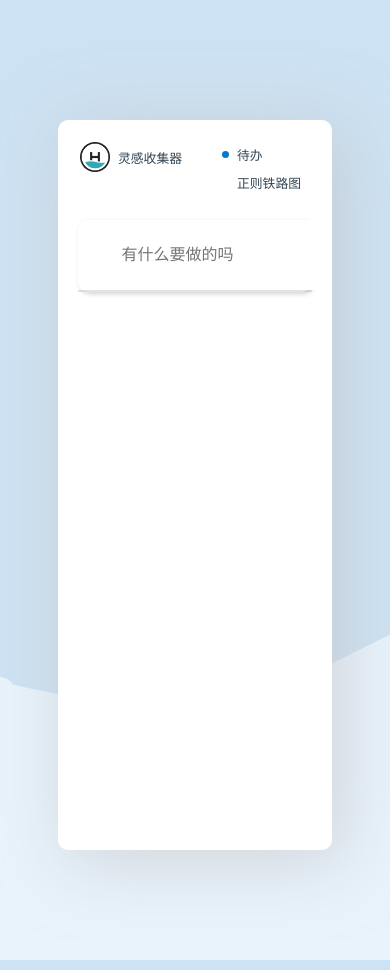
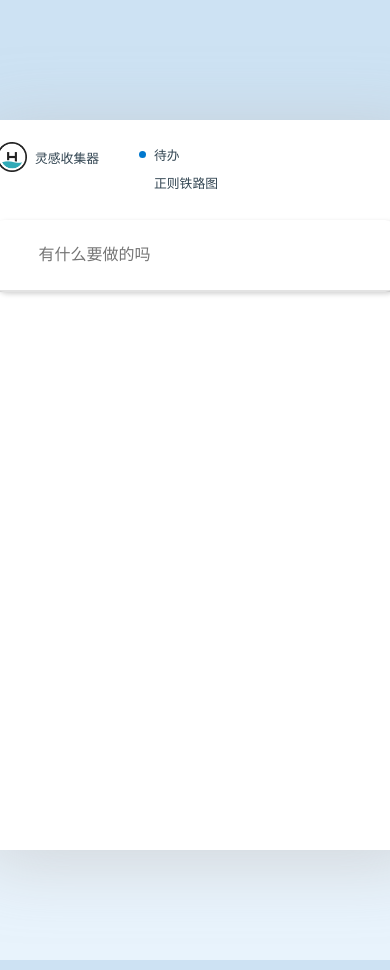
Before and after one commit to mymoonddd/profile_react, a React (Create React App) app: page / in a window 390 px wide. Built offline with nearby package versions, Linux system fonts and the light colour scheme.

Commit message:
小尺寸适配优化

```diff
--- a/src/pages/main.css
+++ b/src/pages/main.css
@@ -18,34 +18,77 @@
   box-shadow: 2px 2px 5px lightgray;
 }
 
-@media (min-width: 600px) {
+/* 尺寸： 1000 750 460 */
+@media (min-width: 1000px) {
+  .block {
+    width: 1000px;
+    flex-direction: row;
+  }
+
+  .wrapper {
+    width: 700px;
+  }
+}
+
+@media (min-width: 750px) and (max-width: 1000px) {
   .block {
     width: 90vw;
     flex-direction: row;
   }
 
   .wrapper {
-    width: 60vw;
+    width: 65vw;
   }
 }
-@media (max-width: 600px) {
+
+@media (max-width: 750px) and (min-width: 460px) {
   .block {
     width: 90vw;
     flex-direction: column;
   }
 
   .wrapper {
-    width: 60vw;
+    width: 80vw;
   }
 }
-@media (max-width: 300px) {
+
+@media (min-width: 750px) {
+  .sidebar {
+      width: 150px;
+      height: 100%;
+      flex-direction: column;
+  }
+}
+
+@media (max-width: 750px) {
+  .sidebar {
+    width: 100%;
+    height: 60px;
+    flex-direction: row;
+    align-items: flex-start;
+    margin-bottom: 20px;
+  }
+
+  .profile {
+    display: none;
+  }
+
+  .topbar {
+    display: none !important;
+  }
+
+  .options {
+    margin: 20px 0 ;
+  }
+}
+
+@media (max-width: 460px) {
   .block {
-    width: 400px;
-    scale: 0.6;
+    width: 500px;
     flex-direction: column;
   }
 
   .wrapper {
-    width: 300px;
+    width: 400px;
   }
 }
--- a/src/pages/main.js
+++ b/src/pages/main.js
@@ -2,16 +2,14 @@ import './main.css'
 import TopBar from './topbar';
 import SideBar from './sidebar';
 import Content from './content';
-import { useCallback, useEffect, useRef } from 'react';
+import { useEffect, useRef } from 'react';
 
 export default function Main() {
     const ref = useRef('')
-    // useEffect(() => {
-    //     setTimeout(() => {
-    //         scaleByScreenWidth()
-    //     })
-    // })
-
+    useEffect(() => {
+        window.addEventListener('resize', onResize)
+        return () => window.removeEventListener('resize', onResize)
+    })
 
     return <div className="block" ref={ref}>
         <SideBar/>
@@ -21,12 +19,10 @@ export default function Main() {
         </div>
     </div>
 
-
-    // function scaleByScreenWidth() {
-    //     const width = window.outerWidth
-    //     if (ref.current) {
-    //         ref.current.style.scale = width < 500 ? width / 800 : width < 1000 ? 0.8 : 1
-    //         console.log( width / 500)
-    //     }
-    // }
+    function onResize() {
+        if (ref.current) {
+            const width = window.outerWidth
+            ref.current.style.scale = width < 460 ? (width / 600) : 1
+        }
+    }
 }
--- a/src/pages/sidebar/index.css
+++ b/src/pages/sidebar/index.css
@@ -13,34 +13,3 @@
 .title img {
     height: 30px;
 }
-
-@media (min-width: 600px) {
-    .sidebar {
-        width: 150px;
-        height: 100%;
-        flex-direction: column;
-    }
-  }
-
-  @media (max-width: 600px) {
-    .sidebar {
-        width: 100%;
-        height: 60px;
-        flex-direction: row;
-        align-items: flex-start;
-        margin-bottom: 20px;
-    }
-
-    .profile {
-        display: none;
-    }
-
-    .topbar {
-        display: none;
-    }
-
-    .options {
-        margin: 20px 0 ;
-    }
-
-  }
```
